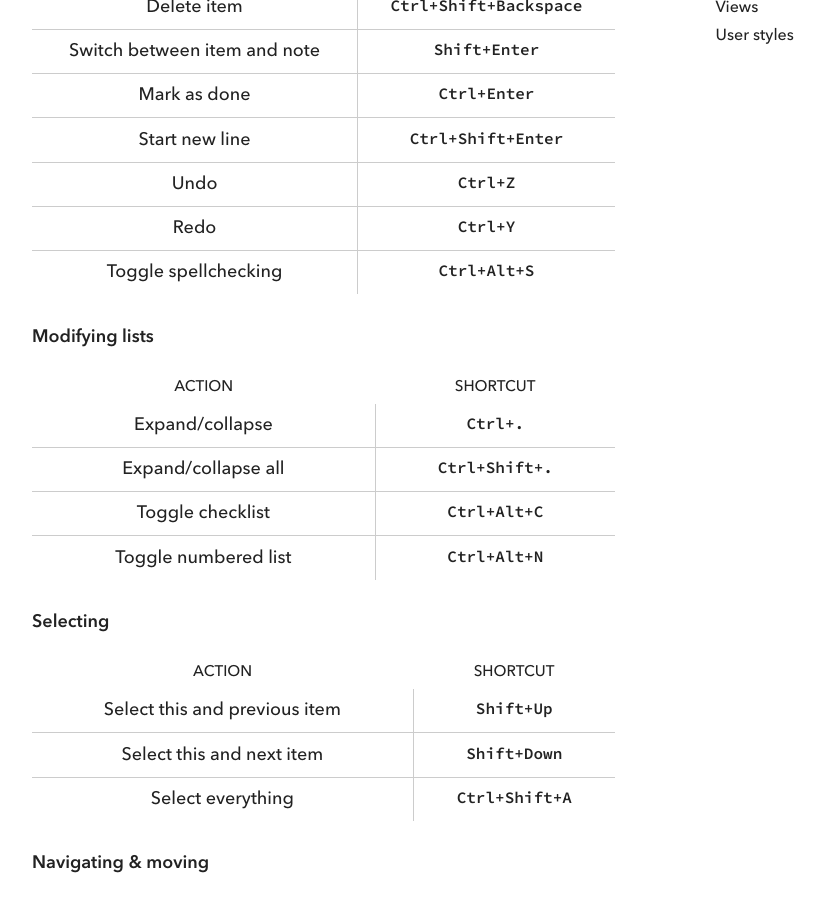
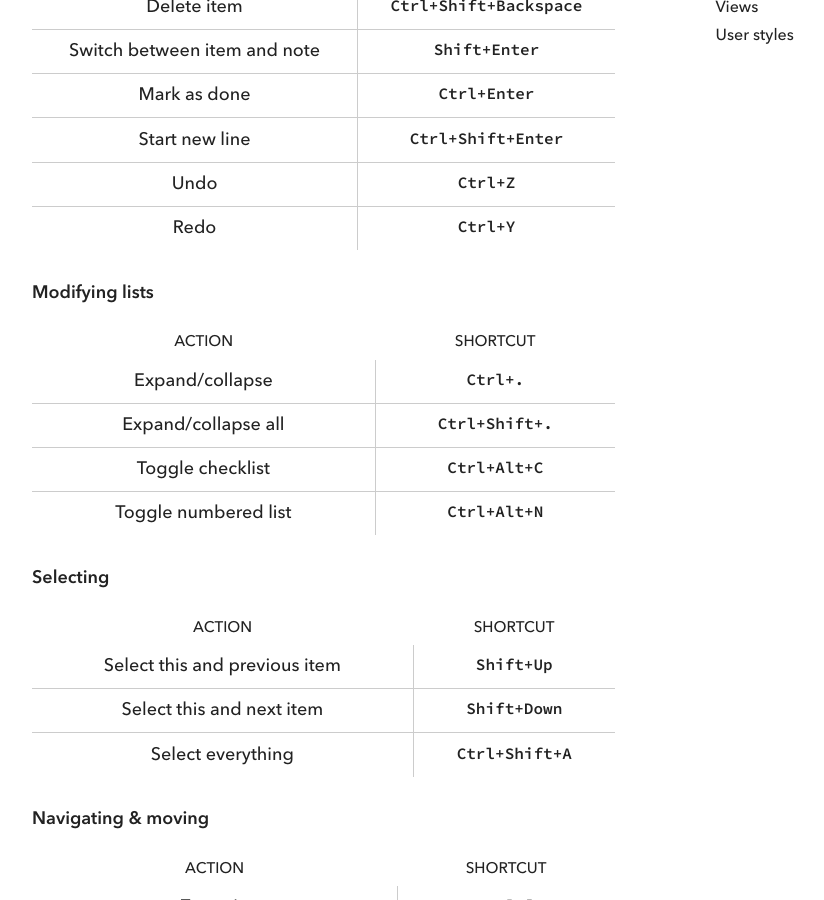
Before and after one commit to mdrain/dynalist-help, a Jekyll site: the page built from _articles/keyboard-shortcuts.md, in a window 1280 px wide and 900 px high, scrolled down 977 px. Shown: the whole window, without its empty margins (179-1003 px from the left). Built offline with Jekyll 4.4.1, drawn with Linux system fonts in a browser that asks for light colours.

Commit message:
Remove duplicate keyboard shortcut

```diff
--- a/_articles/keyboard-shortcuts.md
+++ b/_articles/keyboard-shortcuts.md
@@ -33,7 +33,6 @@ Below is a comprehensive list of keyboard shortcuts in Dynalist. You can also br
 | Start new line               | `Ctrl+Shift+Enter`     |
 | Undo                         | `Ctrl+Z`               |
 | Redo                         | `Ctrl+Y`               |
-| Toggle spellchecking         | `Ctrl+Alt+S`           |
 
 
 #### Modifying lists
```
